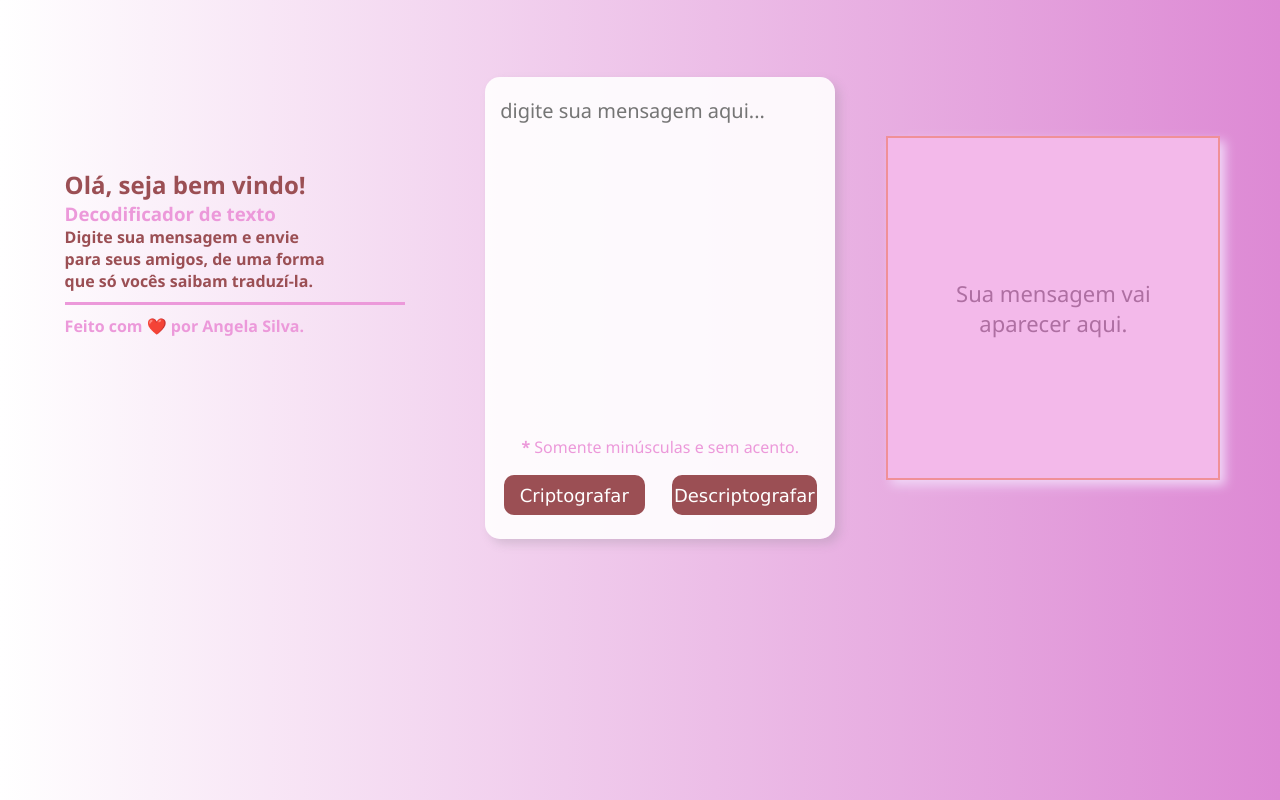
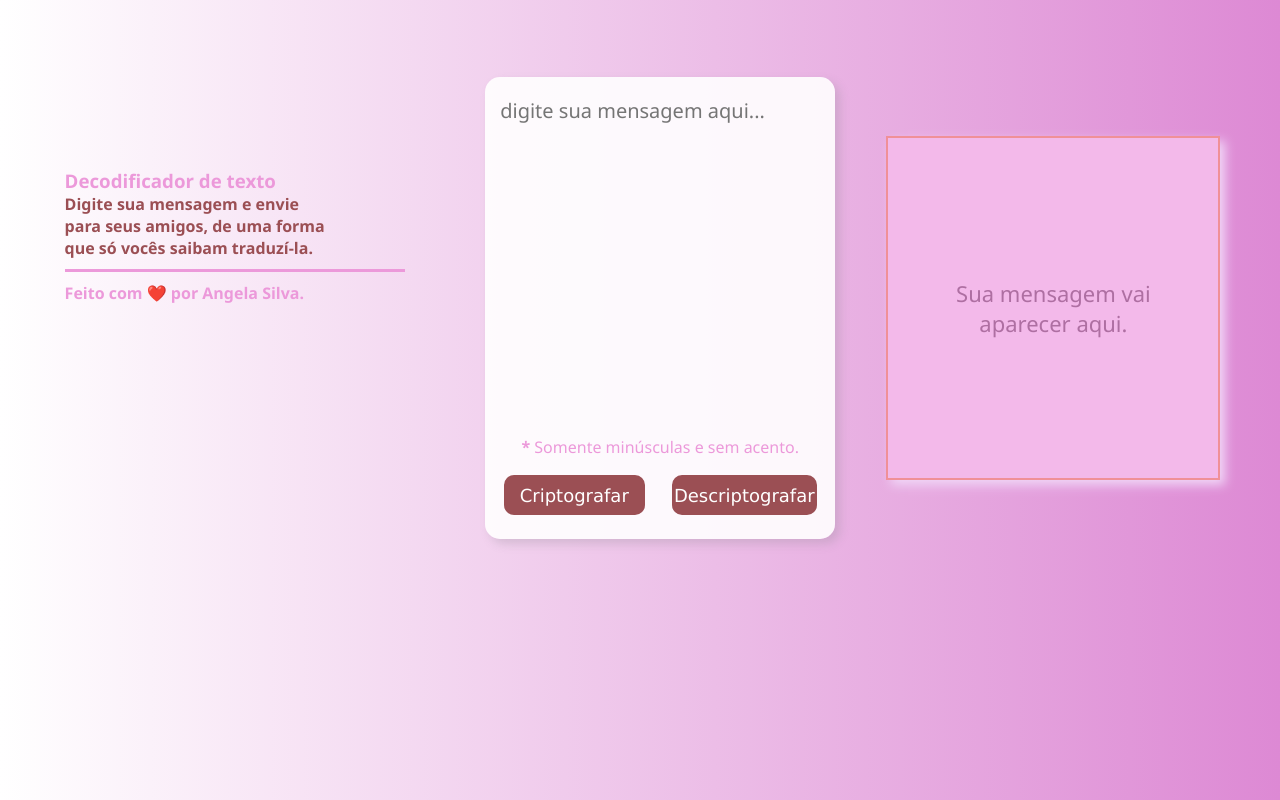
Before and after one commit to angela-rocha/Codificador, a plain HTML site: page index.html in a window 1280 px wide. Drawn offline with Linux system fonts and the light colour scheme.

Commit message:
Update index.html

```diff
--- a/index.html
+++ b/index.html
@@ -15,7 +15,7 @@
         <div class="capa">
           <div class="logo"></div>
           <div class="aff">
-            <h2><strong>Olá, seja bem vindo!</strong></h2>
+
             <h3><strong>Decodificador de texto</strong></h3>
             <h4><strong>Digite sua mensagem e envie</strong></h4>
             <h4><strong>para seus amigos, de uma forma</strong></h4>
```
